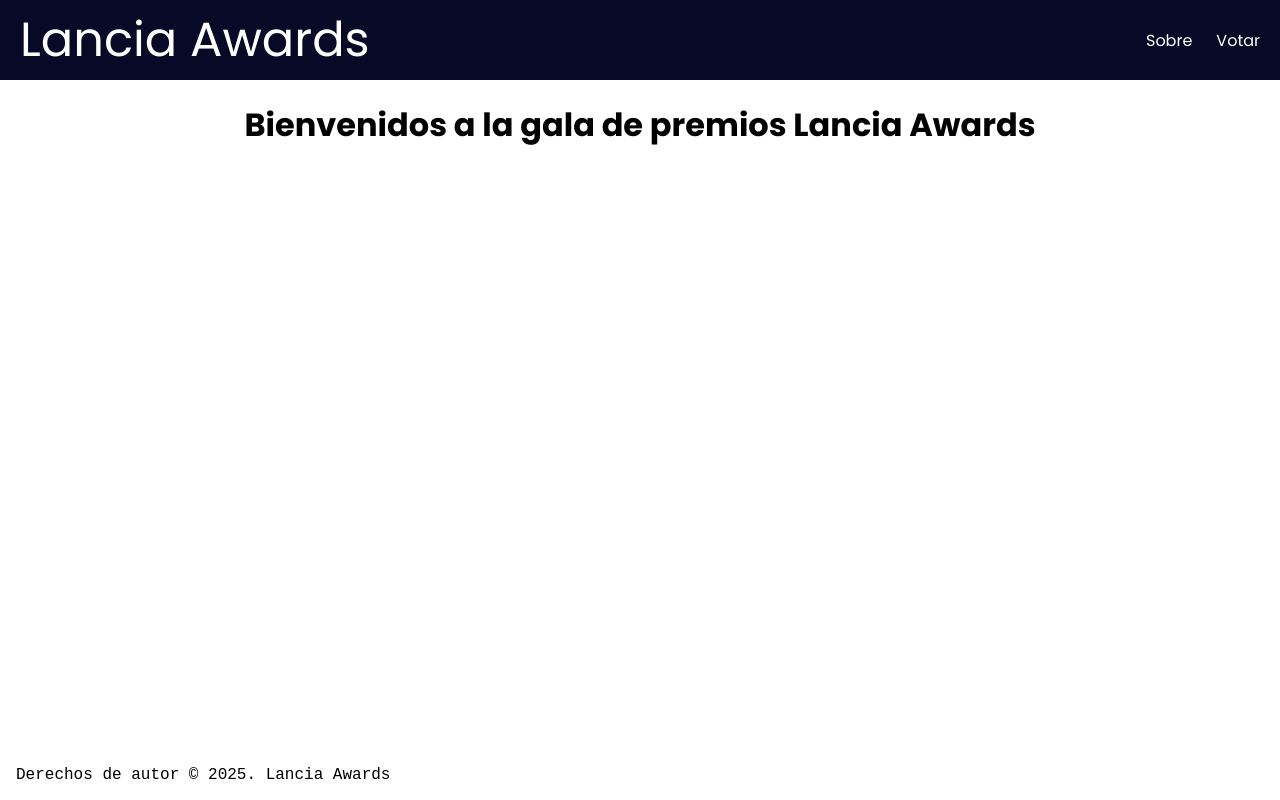
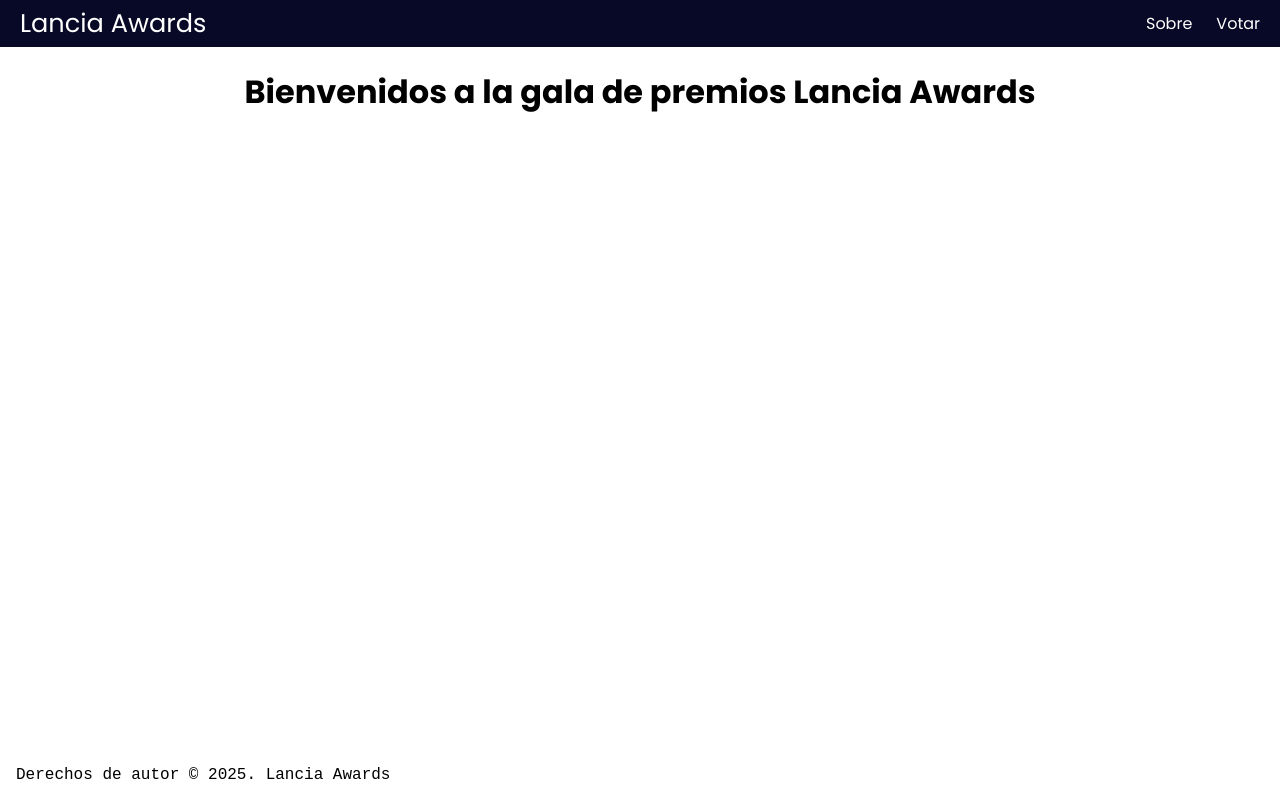
Before and after one commit to EsJoseVi/EsoAwards, a React (Create React App) app: page / in a window 1280 px wide. Built offline with nearby package versions, Linux system fonts and the light colour scheme.

Commit message:
Changed Server port to 80

```diff
--- a/package.json
+++ b/package.json
@@ -13,7 +13,7 @@
     "web-vitals": "^2.1.4"
   },
   "scripts": {
-    "start": "react-scripts start",
+    "start": "set PORT=80 && react-scripts start",
     "build": "react-scripts build",
     "test": "react-scripts test",
     "eject": "react-scripts eject"
--- a/src/styles.css
+++ b/src/styles.css
@@ -9,7 +9,7 @@ body {
 }
 
 .site-title {
-    font-size: 3rem;
+    font-size: 1.6rem;
 }
 
 .nav {
```
